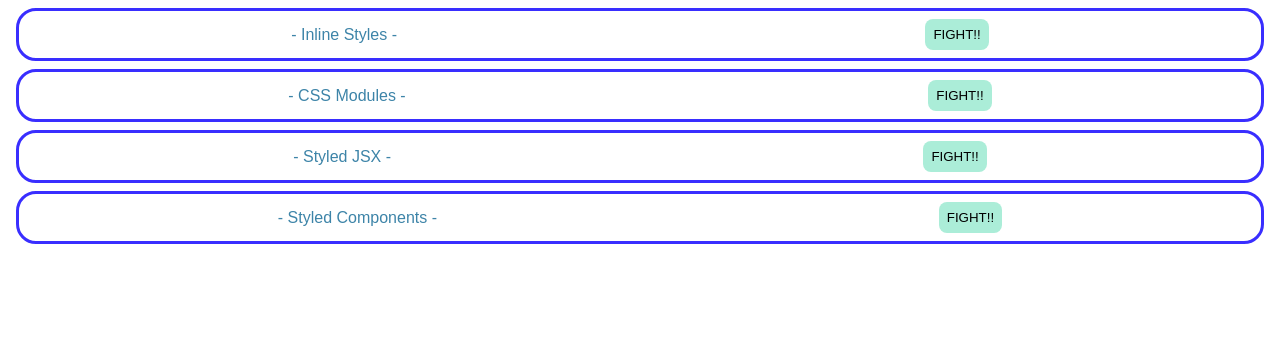
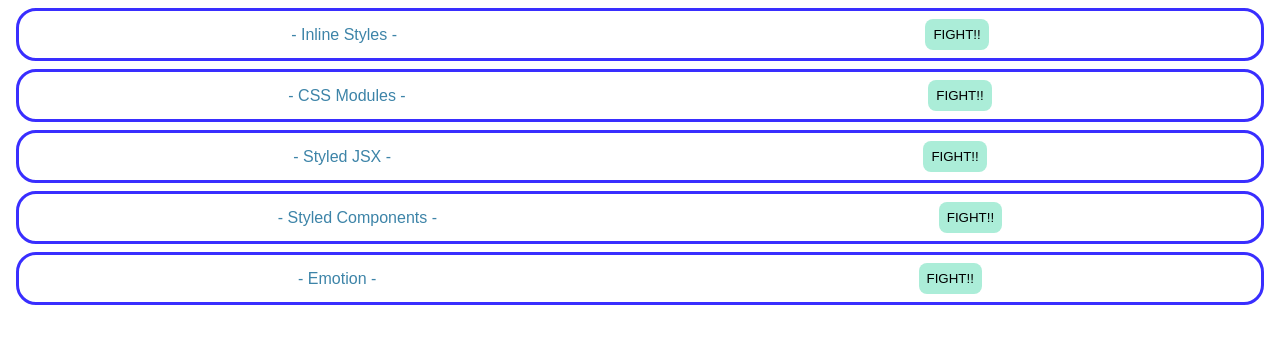
Before and after one commit to koyamal/learn-react-03, a React (Create React App) app: page / in a window 1280 px wide. Shown: the top 344 px of the page. Built offline with nearby package versions, Linux system fonts and the light colour scheme.

Commit message:
Add style by Emotion

```diff
--- a/package.json
+++ b/package.json
@@ -5,6 +5,8 @@
   "keywords": [],
   "main": "src/index.js",
   "dependencies": {
+    "@emotion/react": "11.10.4",
+    "@emotion/styled": "11.10.4",
     "node-sass": "7.0.3",
     "react": "17.0.2",
     "react-dom": "17.0.2",
--- a/src/App.js
+++ b/src/App.js
@@ -1,4 +1,5 @@
 import { CssModules } from "./components/CssModules";
+import { Emotion } from "./components/Emotion";
 import { InlineStyle } from "./components/InlineStyle";
 import { StyledComponents } from "./components/StyledComponents";
 import { StyledJsx } from "./components/StyledJsx";
@@ -11,6 +12,7 @@
       <CssModules />
       <StyledJsx />
       <StyledComponents />
+      <Emotion />
     </div>
   );
 }
--- /dev/null
+++ b/src/components/Emotion.jsx
@@ -0,0 +1,41 @@
+/** @jsxRuntime classic */
+/** @jsx jsx */
+
+import { jsx, css } from "@emotion/react";
+import styled from "@emotion/styled";
+
+export const Emotion = () => {
+  const containerStyle = css`
+    border: solid 3px #392eff;
+    border-radius: 20px;
+    padding: 8px;
+    margin: 8px;
+    display: flex;
+    justify-content: space-around;
+    align-items: center;
+  `;
+
+  const titleStyle = css({
+    margin: 0,
+    color: "#3d84a8"
+  });
+
+  const Button = styled.button`
+    background-color: #abedd8;
+    border: none;
+    padding: 8px;
+    border-radius: 8px;
+    &:hover {
+      background-color: #46cdcf;
+      color: #fff;
+      cursor: pointer;
+    }
+  `;
+
+  return (
+    <div css={containerStyle}>
+      <p css={titleStyle}>- Emotion -</p>
+      <Button>FIGHT!!</Button>
+    </div>
+  );
+};
```
